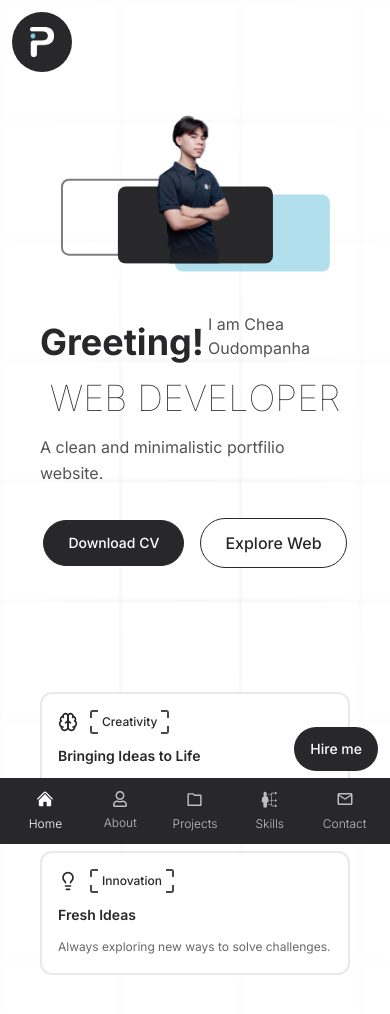
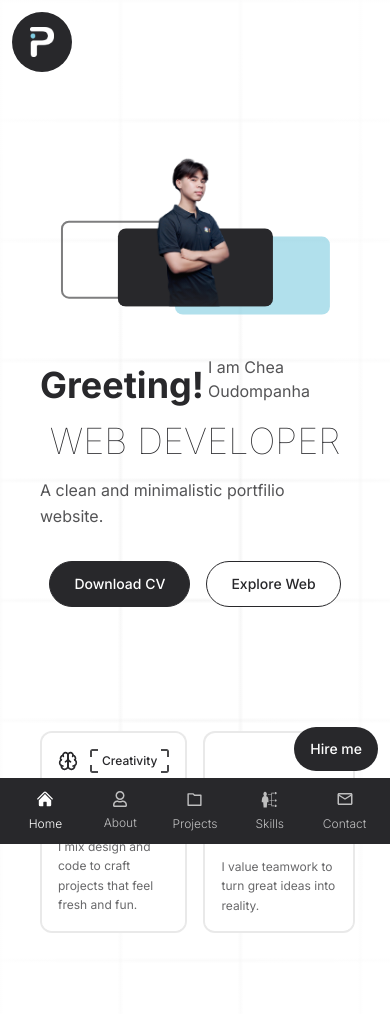
Before and after one commit to OudomPanhaChea/Portfolio, a React (Vite) app: page / in a window 390 px wide. Shown: the top 1014 px of the page. Built offline with nearby package versions, Linux system fonts and the light colour scheme.

Commit message:
finish up landing section

```diff
--- a/src/assets/assets.ts
+++ b/src/assets/assets.ts
@@ -1,7 +1,9 @@
 import Logo from './mylogo.png'
 import Profile from './profile.png'
+import CV from "./CheaOudompanha's CV.pdf"
 
 export const assets = {
   Logo,
   Profile,
+  CV,
 }
--- a/src/components/layouts/MainLayout.tsx
+++ b/src/components/layouts/MainLayout.tsx
@@ -5,7 +5,7 @@ const MainLayout = () => {
   return (
     <>
       <Navbar />
-      <main className="">
+      <main>
         <Outlet/>
       </main>
     </>
--- /dev/null
+++ b/src/components/molecules/ContentCard.tsx
@@ -0,0 +1,66 @@
+import type { IconType } from "react-icons";
+
+const ContentCard = ({
+  title,
+  subtitle,
+  description,
+  Icon,
+  title2,
+  subtitle2,
+  description2,
+  Icon2,
+}: {
+  title: string;
+  subtitle: string;
+  description: string;
+  Icon: IconType;
+  title2: string;
+  subtitle2: string;
+  description2: string;
+  Icon2: IconType;
+}) => {
+  return (
+    <div
+      id="content"
+      className="overflow-hidden h-full relative border-2 bg-white border-primary/10 rounded-xl lg:rounded-2xl hover:shadow-sm transition-shadow cursor-default"
+    >
+      <div
+        id="first"
+        className="p-4 md:p-5 lg:p-6 space-y-3 text-primary bg-white"
+      >
+        <div className="flex items-center gap-3">
+          <Icon className="w-5 h-5 sm:w-6 sm:h-6 flex-shrink-0" />
+          <h4 className="text-xs sm:text-sm font-medium corner-only">
+            {title}
+          </h4>
+        </div>
+        <h3 className="text-sm md:text-base xl:text-lg font-semibold text-primary">
+          {subtitle}
+        </h3>
+        <p className="text-primary/70 text-xs md:text-sm xl:text-base leading-relaxed">
+          {description}
+        </p>
+      </div>
+
+      <div
+        id="sec"
+        className="p-4 md:p-5 lg:p-6 space-y-3 text-primary bg-white absolute top-full left-0"
+      >
+        <div className="flex items-center gap-3">
+          <Icon2 className="w-5 h-5 sm:w-6 sm:h-6 flex-shrink-0" />
+          <h4 className="text-xs sm:text-sm font-medium corner-only">
+            {title2}
+          </h4>
+        </div>
+        <h3 className="text-sm md:text-base xl:text-lg font-semibold text-primary">
+          {subtitle2}
+        </h3>
+        <p className="text-primary/70 text-xs md:text-sm xl:text-base leading-relaxed">
+          {description2}
+        </p>
+      </div>
+    </div>
+  );
+};
+
+export default ContentCard
--- a/src/components/LandingSection.tsx
+++ b/src/components/organisms/LandingSection.tsx
@@ -1,21 +1,26 @@
 import { useGSAP } from "@gsap/react";
-import { assets } from "../assets/assets";
-import FlipText from "../components/FlipText";
+import { assets } from "../../assets/assets";
+import FlipText from "../molecules/FlipText";
 import gsap from "gsap";
 import { LuBrain, LuLightbulb } from "react-icons/lu";
-import type { IconType } from "react-icons";
+import { RiCodeSSlashLine } from "react-icons/ri";
+import { FaUsers } from "react-icons/fa";
+import ContentCard from "../molecules/ContentCard";
 
 const LandingSection = () => {
   const WORDS = ["web developer", "frontend developer", "backend developer"];
 
   useGSAP(() => {
-    gsap.from("#hero h1, #hero p, #hero button", {
+    gsap.from(
+      "#hero h1, #hero #text p, #hero #sub-heading, #hero button, #hero #content1, #hero #content2",
+      {
         y: 100,
         x: -50,
         opacity: 0,
         ease: "power1.inOut",
         stagger: 0.1,
-    });
+      }
+    );
 
     const tl = gsap.timeline();
 
@@ -37,6 +42,42 @@ const LandingSection = () => {
         ease: "power1.inOut",
       });
 
+    const tl2 = gsap.timeline({
+      scrollTrigger: {
+        trigger: "#content-card",
+        start: () => window.innerWidth < 640 ? "10% 40%" : "top center",
+        end: () => window.innerWidth < 640 ? "60% 30%" : "60% 30%",
+        scrub: true,
+      },
+    });
+
+    tl2
+      .fromTo(
+        "#content1 #first",
+        { y: 0, opacity: 1 },
+        { y: "-100%", opacity: 0, ease: "none" }
+      )
+      .fromTo(
+        "#content1 #sec",
+        { y: "0", opacity: 0 },
+        { y: "-100%", opacity: 1, ease: "none" },
+        "<"
+      );
+
+    tl2
+      .fromTo(
+        "#content2 #first",
+        { y: "-100%", opacity: 0 },
+        { y: "0", opacity: 1, ease: "none" },
+        "<"
+      )
+      .fromTo(
+        "#content2 #sec",
+        { y: "-100%", opacity: 1 },
+        { y: "0", opacity: 0, ease: "none" },
+        "<"
+      );
+
     gsap.utils.toArray<HTMLElement>(".float").forEach((el) => {
       gsap.to(el, {
         y: gsap.utils.random(-30, -10),
@@ -47,7 +88,7 @@ const LandingSection = () => {
         ease: "sine.inOut",
       });
     });
-  });
+  }, []);
 
   return (
     <section
@@ -74,7 +115,7 @@ const LandingSection = () => {
         <div className="px-4 mt-42 sm:mt-32 lg:mt-0 relative z-10 flex flex-col-reverse lg:flex-row gap-12 lg:gap-0 items-center justify-center lg:justify-between min-h-screen">
           {/* left */}
           <div className="w-full lg:mt-32 space-y-3 xl:space-y-5 2xl:space-y-5 flex flex-col items-center lg:items-start">
-            <div className="flex items-end gap-1 xl:gap-2">
+            <div id="text" className="flex items-end gap-1 xl:gap-2">
               <h1
                 id="greet"
                 className="text-4xl xl:text-5xl 2xl:text-6xl font-bold text-primary"
@@ -89,40 +130,59 @@ const LandingSection = () => {
               </p>
             </div>
             <FlipText words={WORDS} />
-            <p className="text-base xl:text-lg text-primary/80 mb-8 leading-relaxed">
+            <p
+              id="sub-heading"
+              className="text-base xl:text-lg text-primary/80 mb-8 leading-relaxed"
+            >
               A clean and minimalistic portfilio website.
             </p>
             {/* buttons */}
             <div className="flex items-center gap-4">
               <button className="cursor-pointer bg-primary border-1 border-primary rounded-full text-sm overflow-hidden lg:text-base text-white hover:bg-primary-dull transition-colors font-medium">
-                <a href="" className="px-6 lg:px-8 py-3 lg:py-4 block">
+                <a
+                  href={assets.CV}
+                  download
+                  className="px-6 lg:px-8 py-3 lg:py-4 block"
+                >
                   Download CV
                 </a>
               </button>
-              <button className="overflow-hidden cursor-pointer border-1 border-primary bg-white text-primary rounded-full hover:bg-primary hover:text-white transition-colors font-medium">
+              <button className="overflow-hidden cursor-pointer border-1 border-primary text-sm lg:text-base bg-white text-primary rounded-full hover:bg-primary hover:text-white transition-colors font-medium">
                 <a href="" className="px-6 lg:px-8 py-3 lg:py-4 block">
                   Explore Web
                 </a>
               </button>
             </div>
 
-            <div className="w-full md:w-[110%] xl:w-full pt-28 sm:pt-32 lg:pt-4">
-              <div className="grid grid-cols-1 sm:grid-cols-2 gap-4 md:gap-5 xl:gap-6 max-w-2xl mx-auto lg:mx-0">
+            <div id="content-card" className="w-full md:w-[110%] xl:w-full pt-28 sm:pt-32 lg:pt-4">
+              <div className="flex items-stretch bg-white gap-4 md:gap-5 xl:gap-6 max-w-2xl mx-auto lg:mx-0">
                 {/* Creativity Card */}
+                <div id="content1" className="w-1/2">
                   <ContentCard
                     title="Creativity"
                     subtitle="Bringing Ideas to Life"
                     description="I mix design and code to craft projects that feel fresh and fun."
                     Icon={LuBrain}
+                    title2="Precision"
+                    subtitle2="Clean Code"
+                    description2="I write clean code that keeps projects smooth and reliable."
+                    Icon2={RiCodeSSlashLine}
                   />
+                </div>
 
                 {/* Innovation Card */}
+                <div id="content2" className="w-1/2">
                   <ContentCard
                     title="Innovation"
                     subtitle="Fresh Ideas"
                     description="Always exploring new ways to solve challenges."
                     Icon={LuLightbulb}
+                    title2="Collaboration"
+                    subtitle2="Working Together"
+                    description2="I value teamwork to turn great ideas into reality."
+                    Icon2={FaUsers}
                   />
+                </div>
               </div>
             </div>
 
@@ -166,31 +226,4 @@ const LandingSection = () => {
   );
 };
 
-const ContentCard = ({
-  title,
-  subtitle,
-  description,
-  Icon
-}: {
-  title: string;
-  subtitle: string;
-  description: string;
-  Icon: IconType
-}) => {
-  return (
-    <div className="p-4 md:p-5 lg:p-6 space-y-3 text-primary border-2 border-primary/10 bg-white rounded-xl lg:rounded-2xl hover:shadow-sm transition-shadow cursor-default">
-      <div className="flex items-center gap-3">
-        <Icon className="w-5 h-5 sm:w-6 sm:h-6 flex-shrink-0" />
-        <h4 className="text-xs sm:text-sm font-medium corner-only">{title}</h4>
-      </div>
-      <h3 className="text-sm md:text-base xl:text-lg font-semibold text-primary">
-        {subtitle}
-      </h3>
-      <p className="text-primary/70 text-xs md:text-sm xl:text-base leading-relaxed">
-        {description}
-      </p>
-    </div>
-  );
-};
-
 export default LandingSection;
--- a/src/pages/HomePage.tsx
+++ b/src/pages/HomePage.tsx
@@ -1,5 +1,5 @@
-import AboutSection from "../components/AboutSection"
-import LandingSection from "../components/LandingSection"
+import AboutSection from "../components/organisms/AboutSection"
+import LandingSection from "../components/organisms/LandingSection"
 
 const HomePage = () => {
 
```
Also changed, not shown: src/components/QuoteSection.tsx (deleted), src/components/molecules/FlipText.tsx (renamed from src/components/FlipText.tsx), src/components/organisms/AboutSection.tsx (renamed from src/components/AboutSection.tsx), 1 other file (tests, documents, lock files or other folders). Lines whose indentation alone changed are shown as unchanged.
